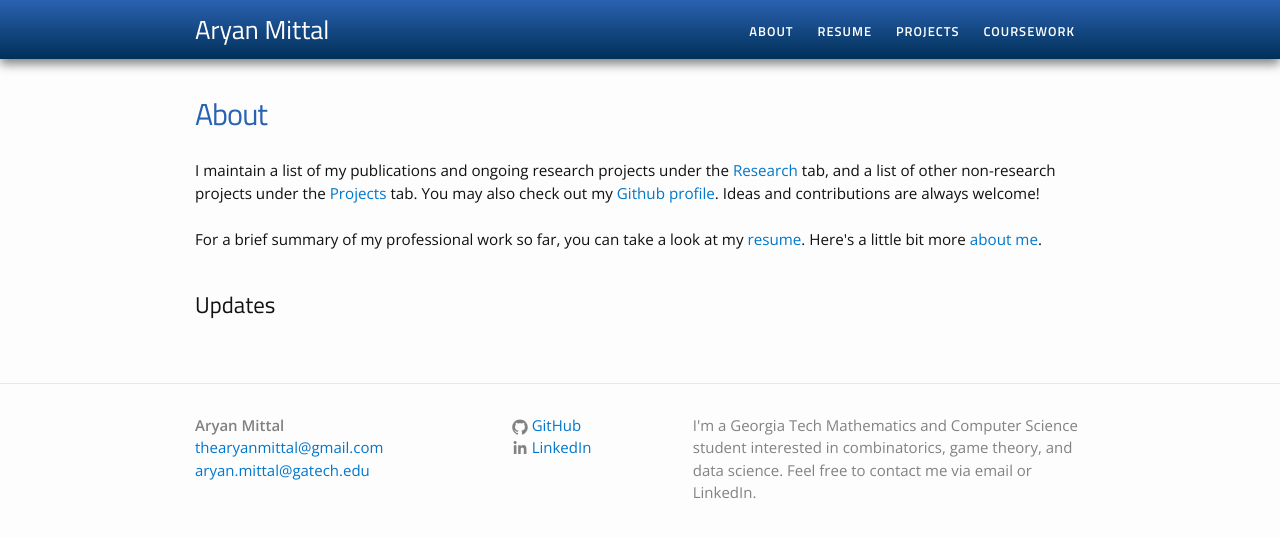
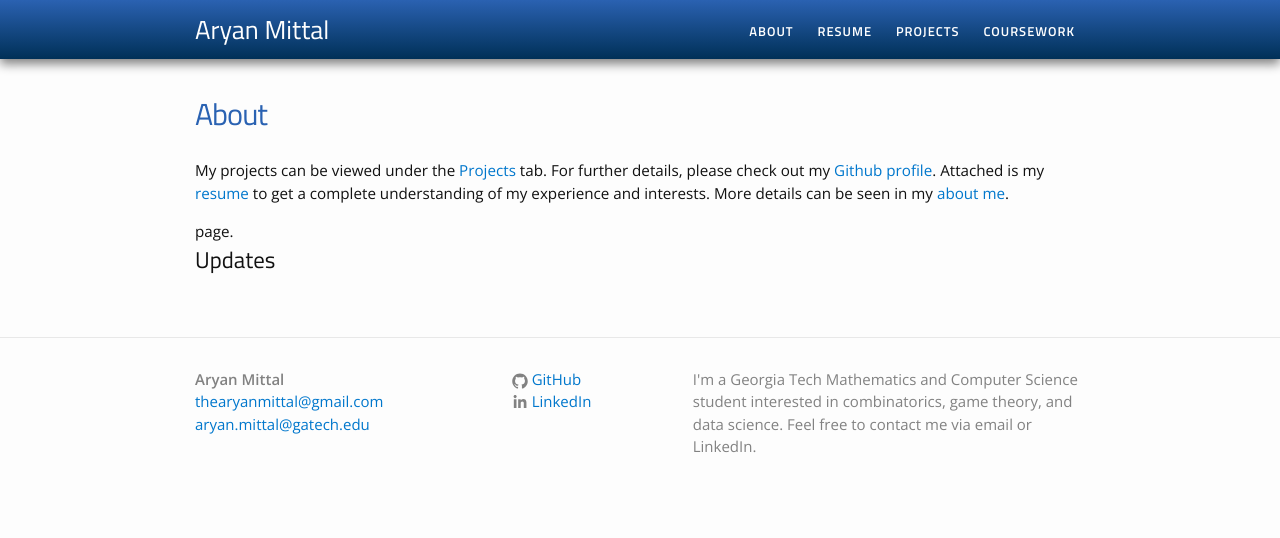
Before and after one commit to RithvinK/RithvinK.github.io, a Jekyll site: the page built from about.html, in a window 1280 px wide. Shown: the top 538 px of the page. Built offline with Jekyll 4.4.1, drawn with Linux system fonts in a browser that asks for light colours.

Commit message:
Update about.html

```diff
--- a/about.html
+++ b/about.html
@@ -6,13 +6,11 @@ permalink: /about/
 
 <div class="home">
 
+My projects can be viewed under the <a href="/projects">Projects</a> tab.
+For further details, please check out my <a href="">Github profile</a>.
 
-I maintain a list of my publications and ongoing research projects under the <a href="/research/">Research</a> tab,
-and a list of other non-research projects under the <a href="/projects">Projects</a> tab.
-You may also check out my <a href="">Github profile</a>. Ideas and contributions are always welcome!<br><br>
-
-For a brief summary of my professional work so far, you can take a look at my <a href="/resume/resume.pdf">resume</a>.
-Here's a little bit more <a href="/">about me</a>.</p>
+Attached is my <a href="/resume/resume.pdf">resume</a> to get a complete understanding of my experience and interests.
+More details can be seen in my <a href="/">about me</a>.</p> page.
 
 <br>
 
```
